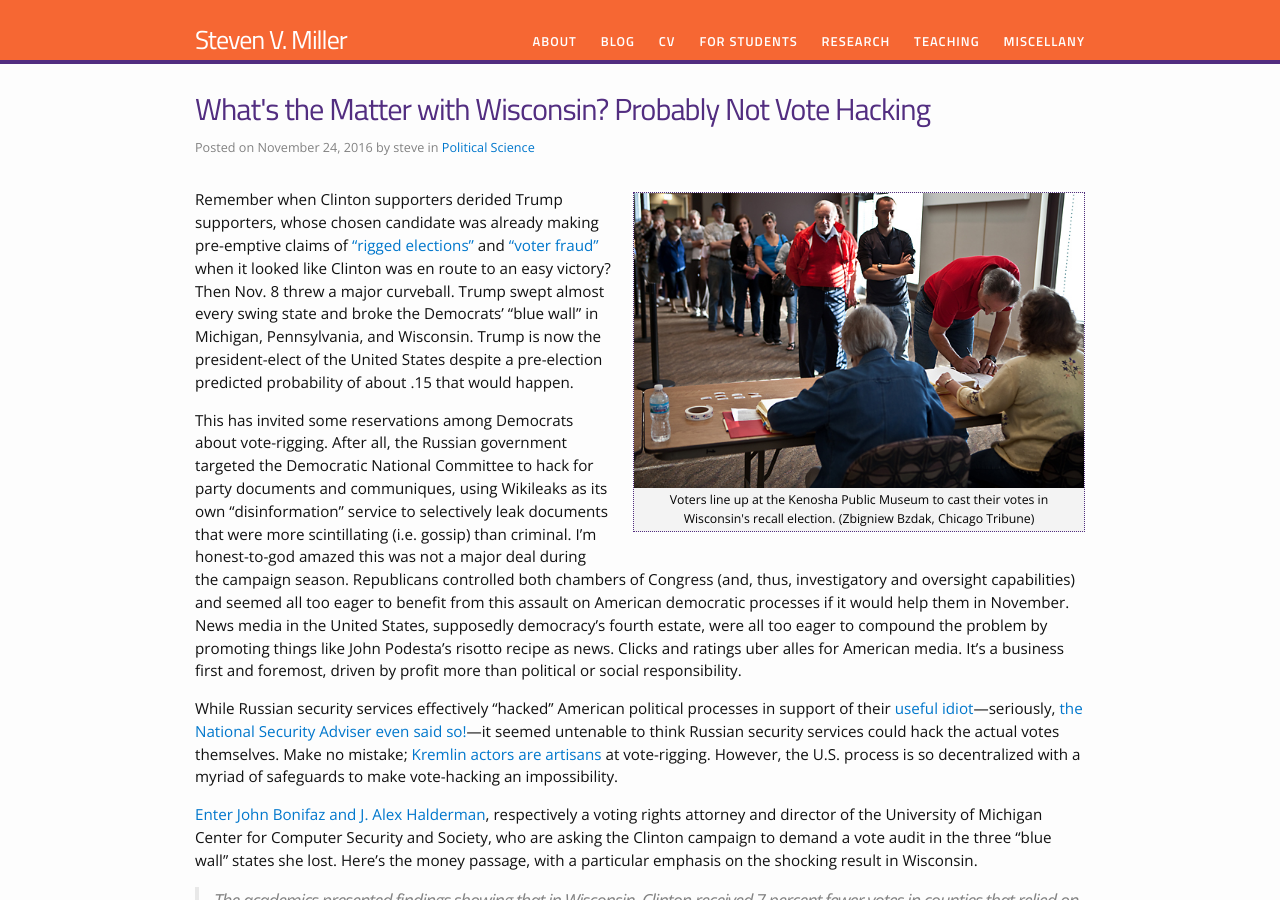
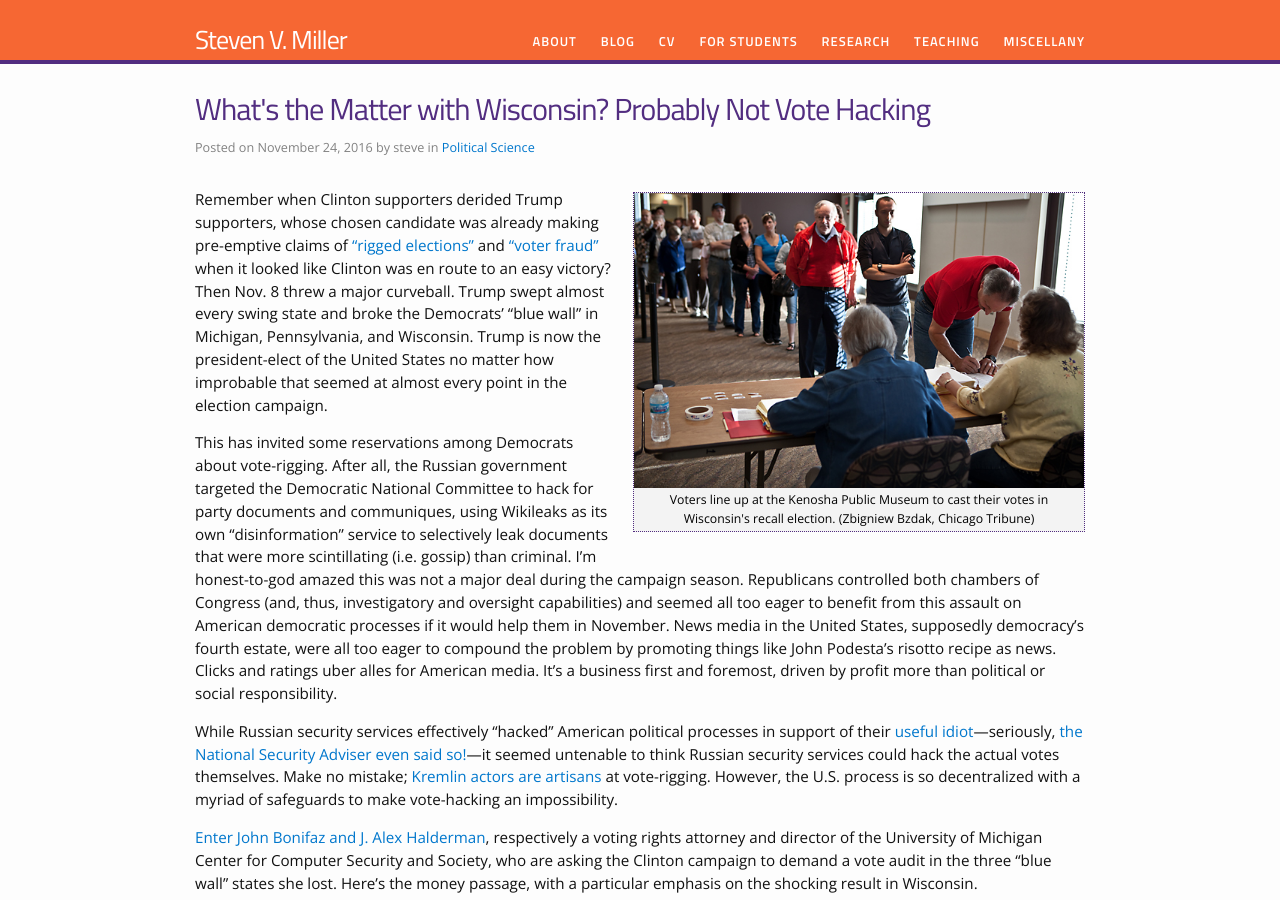
Before and after one commit to svmiller/svmiller.github.io, a Jekyll site: the page built from _posts/2016-11-24-wisconsin-vote-hacking-probably-not-stop-it.md, in a window 1280 px wide and 900 px high. Built offline with Jekyll 4.4.1, drawn with Linux system fonts in a browser that asks for light colours; nearby versions of some CDN libraries; some web fonts are replaced; comment, search, counter and statistics services are not loaded.

Commit message:
edit vote hacking post

```diff
--- a/_posts/2016-11-24-wisconsin-vote-hacking-probably-not-stop-it.md
+++ b/_posts/2016-11-24-wisconsin-vote-hacking-probably-not-stop-it.md
@@ -10,7 +10,7 @@ excerpt: "John Bonifaz and J. Alex Halderman think they have evidence of vote ha
 
 {% include image.html url="/images/votinglines600.jpg" caption="Voters line up at the Kenosha Public Museum to cast their votes in Wisconsin's recall election. (Zbigniew Bzdak, Chicago Tribune)" width=450 align="right" %}
 
-Remember when Clinton supporters derided Trump supporters, whose chosen candidate was already making pre-emptive claims of ["rigged elections"](http://www.politico.com/story/2016/10/donald-trump-rigged-election-guide-230302) and ["voter fraud"](http://www.factcheck.org/2016/10/trumps-bogus-voter-fraud-claims/) when it looked like Clinton was en route to an easy victory? Then Nov. 8 threw a major curveball. Trump swept almost every swing state and broke the Democrats' "blue wall" in Michigan, Pennsylvania, and Wisconsin. Trump is now the president-elect of the United States despite a pre-election predicted probability of about .15 that would happen.
+Remember when Clinton supporters derided Trump supporters, whose chosen candidate was already making pre-emptive claims of ["rigged elections"](http://www.politico.com/story/2016/10/donald-trump-rigged-election-guide-230302) and ["voter fraud"](http://www.factcheck.org/2016/10/trumps-bogus-voter-fraud-claims/) when it looked like Clinton was en route to an easy victory? Then Nov. 8 threw a major curveball. Trump swept almost every swing state and broke the Democrats' "blue wall" in Michigan, Pennsylvania, and Wisconsin. Trump is now the president-elect of the United States no matter how improbable that seemed at almost every point in the election campaign.
 
 This has invited some reservations among Democrats about vote-rigging. After all, the Russian government targeted the Democratic National Committee to hack for party documents and communiques, using Wikileaks as its own "disinformation" service to selectively leak documents that were more scintillating (i.e. gossip) than criminal. I'm honest-to-god amazed this was not a major deal during the campaign season. Republicans controlled both chambers of Congress (and, thus, investigatory and oversight capabilities) and seemed all too eager to benefit from this assault on American democratic processes if it would help them in November. News media in the United States, supposedly democracy's fourth estate, were all too eager to compound the problem by promoting things like John Podesta's risotto recipe as news. Clicks and ratings uber alles for American media. It's a business first and foremost, driven by profit more than political or social responsibility.
 
```
